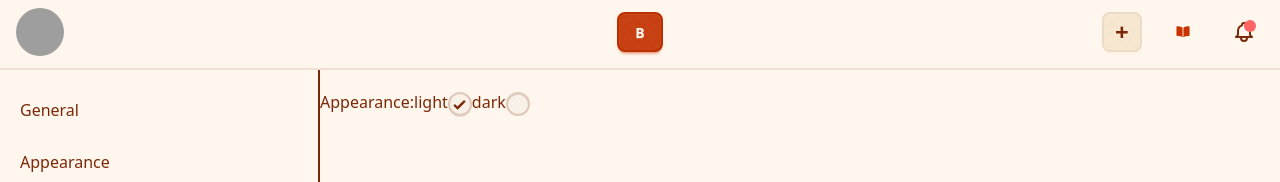
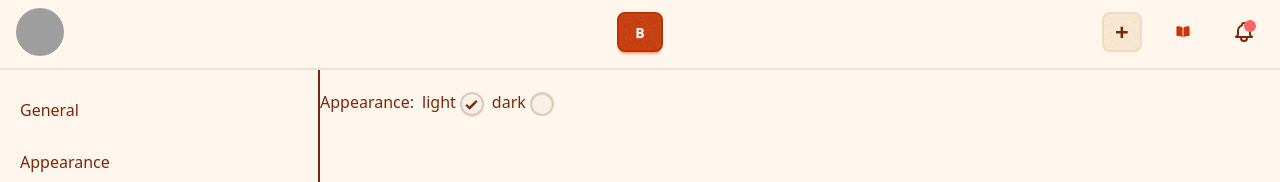
Before and after one commit to Mubasshir08/kom-dame-boi_client, a React (Vite) app: page /reader/setting/theme in a window 1280 px wide. Shown: the top 182 px of the page. Built offline with nearby package versions, Linux system fonts and the light colour scheme; grey boxes are pictures that could not be loaded.

Commit message:
fix some design issues

```diff
--- a/src/pages/Appearance.jsx
+++ b/src/pages/Appearance.jsx
@@ -10,13 +10,13 @@ const Appearance = () => {
     dispatch(setTheme(!islight));
   }
   return (
-    <div className='flex'>
+    <div className='flex gap-x-2'>
       <h3>Appearance:</h3>
       <label htmlFor="light">light
-        <input type="checkbox" className="checkbox theme-controller" id='light' value={"caramellatte"} checked={islight} onClick={handleThemeChange}/>
+        <input type="checkbox" className="checkbox theme-controller ml-1" id='light' value={"caramellatte"} checked={islight} onClick={handleThemeChange}/>
       </label>
       <label htmlFor="dark">dark
-        <input type="checkbox" className="checkbox theme-controller" id='dark' value={"black"} checked={!islight} onClick={handleThemeChange}/>
+        <input type="checkbox" className="checkbox theme-controller ml-1" id='dark' value={"black"} checked={!islight} onClick={handleThemeChange}/>
       </label>
     </div>
   )
```
